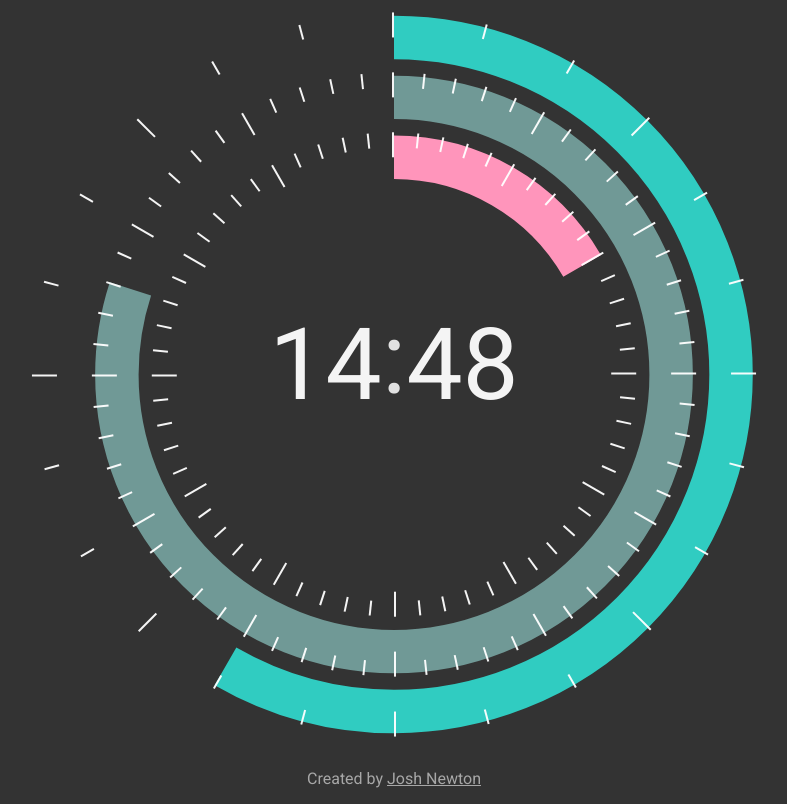
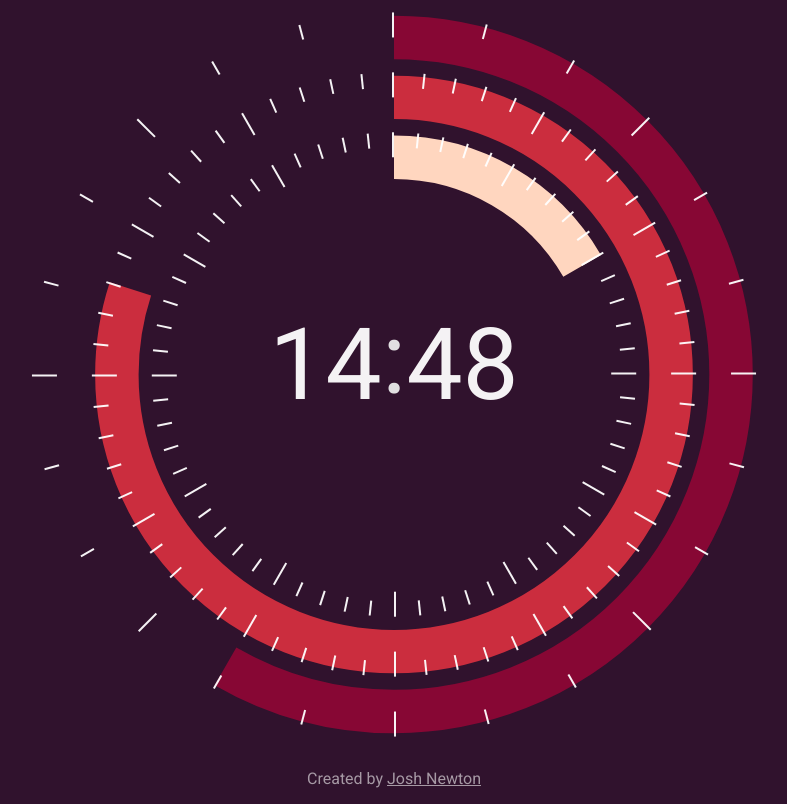
Before and after one commit to imjoshnewton/Canvas-Clock, a website: page source/index.html in a window 1280 px wide. Shown: the whole page, without its empty margins (246-1033 px from the left). Drawn offline with nearby package versions, Linux system fonts and the light colour scheme; files that its build step writes are made by us from their sources.

Commit message:
new color pallet

```diff
--- a/source/js/main.js
+++ b/source/js/main.js
@@ -13,7 +13,7 @@ var canvas = document.getElementById("canvas"),
     x: window.innerWidth / 2,
     y: window.innerHeight / 2,
   },
-  colors = ["#30CCC1", "#709996", "#55FF94", "#FF95BB", "#CC30B5"],
+  colors = [	"#870734", "#cb2d3e", "#ef473a", "#ffd6bf", "#30122d"], // ["#30CCC1", "#709996", "#55FF94", "#FF95BB", "#CC30B5"], (48,18,45)
   titleOp = 1,
   seconds,
   minutes,
--- a/source/scss/main.scss
+++ b/source/scss/main.scss
@@ -1,5 +1,5 @@
 $black: #000;
-$grey: #333;
+$grey: #30122d;
 $white: rgba(255, 255, 255, 0.95);
 $animation-time-1: 1s;
 $animation-time-2: 250ms;
```
